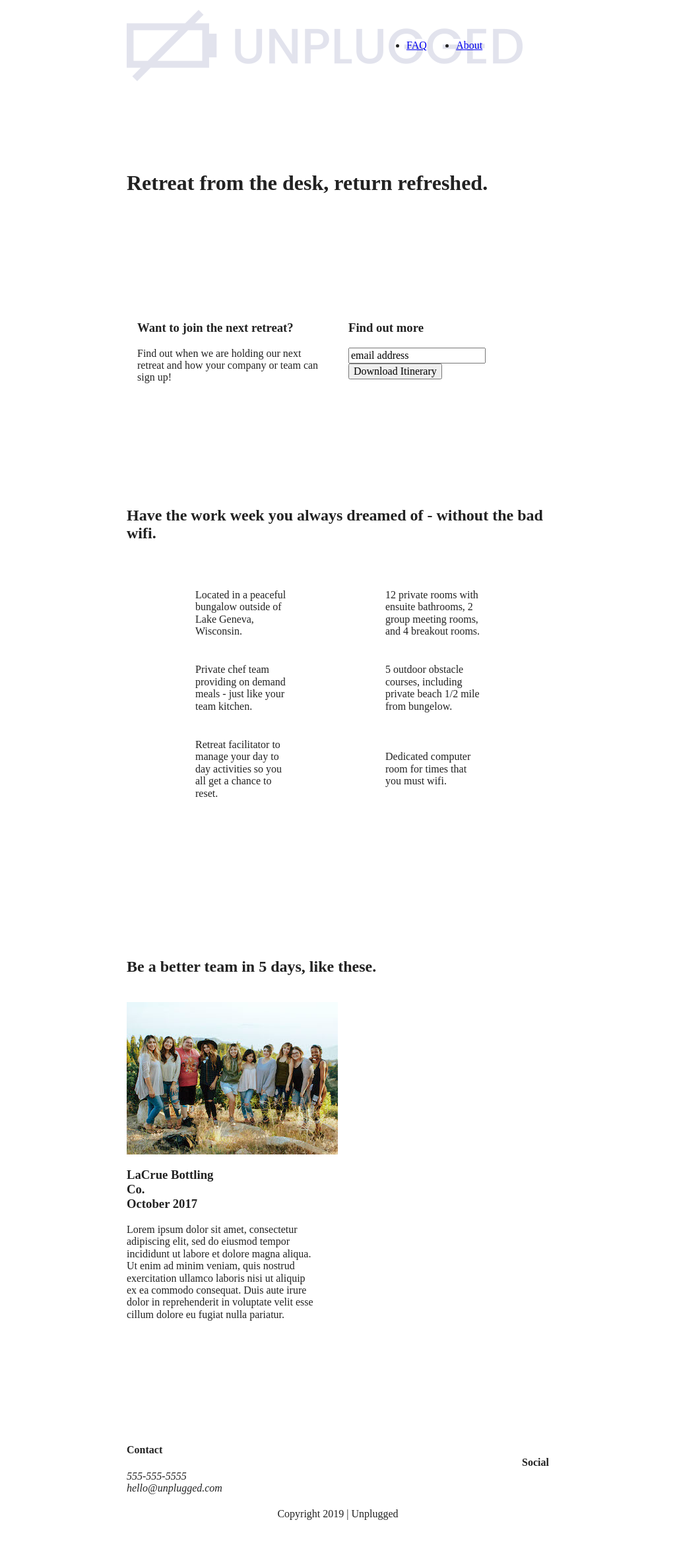
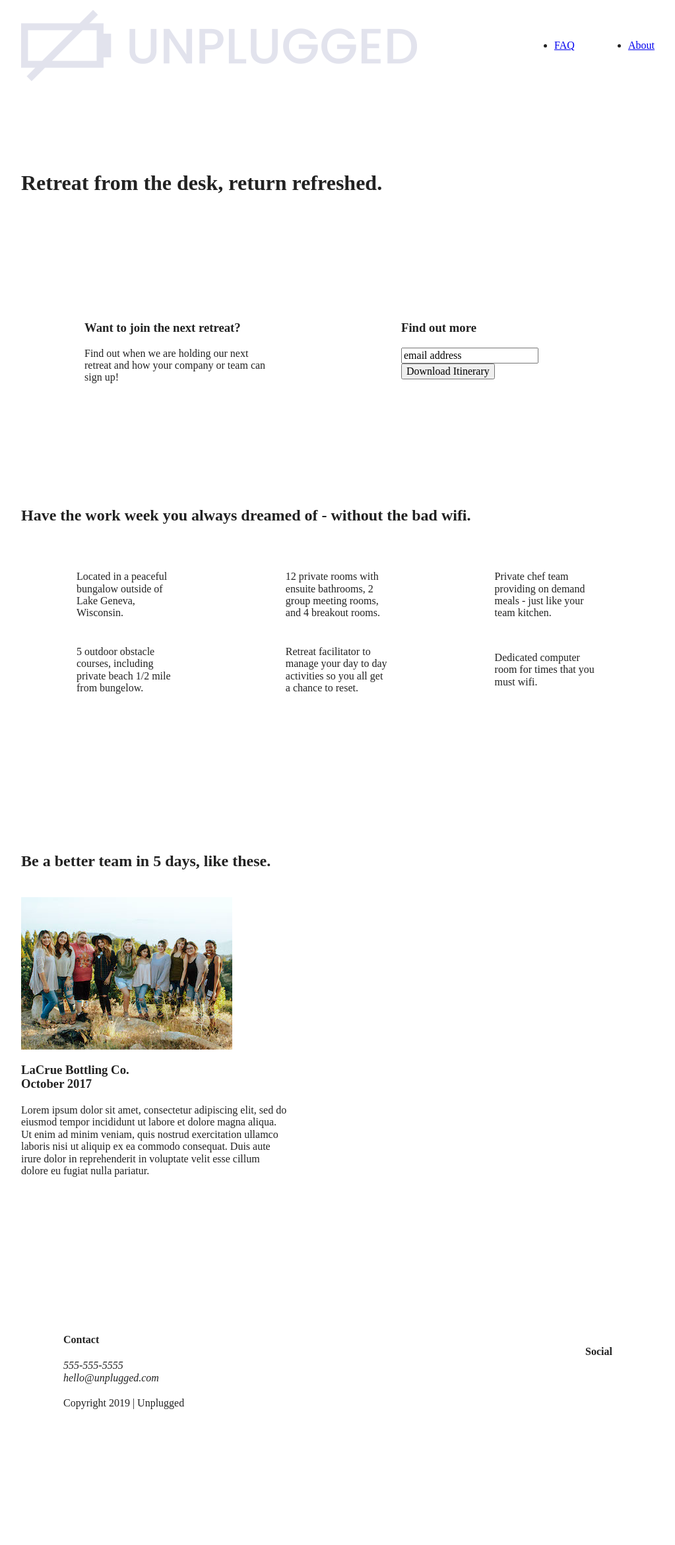
Before and after one commit to tunge1/206-unplugged, a website built with Parcel: page index.html in a window 1280 px wide. Shown: the whole page at 66% size, without its empty margins (128-1151 px from the left). After the commit the page ends 2272 px from the top, so only its background shows below. Built offline with nearby package versions, Linux system fonts and the light colour scheme.

Commit message:
Desktop styles

```diff
--- a/css/main.css
+++ b/css/main.css
@@ -90,6 +90,7 @@ textarea {
 /* --------------- Base Header and Footer Styles ---------------------------- */
 .content-wrapper {
   width: 90%;
+  margin: 50px 0;
 }
 
 header {
@@ -116,12 +117,13 @@ header .content-wrapper a {
 }
 .header-divider {
   width: 100%;
+  height: 1px;
   margin: 10px 0 20px 0;
 }
 
 header nav {
-  display: center;
-  justify-content: center;
+  display: flex;
+  justify-content: space-around;
   align-items: center;
   flex-flow: row wrap;
   width: 60%;
@@ -129,7 +131,10 @@ header nav {
 header nav ul {
   display: flex;
   justify-content: space-around;
-  width: 45%;
+  width: 100%;
+}
+footer {
+  flex-direction: column;
 }
 footer p {
   margin: 0;
@@ -139,7 +144,9 @@ footer .content-wrapper {
   width: 55%;
   margin: 50px 0;
 }
-
+footer .contact {
+  margin-bottom: 50px;
+}
 footer .social-icons {
   display: flex;
   justify-content: space-around;
@@ -153,7 +160,6 @@ footer .social-icons p {
 }
 footer .copyright {
   margin: 20px 0;
-  text-align: center;
 }
 
 /* --------------------- Mobile - Homepage ---------------------------------- */
@@ -166,6 +172,7 @@ footer .copyright {
 aside {
   display: flex;
   justify-content: center;
+  align-items: center;
   flex-flow: row wrap;
 }
 .features {
@@ -178,7 +185,7 @@ aside {
 }
 
 .features article {
-  width: 55%;
+  width: 60%;
   margin: 20px 0;
 }
 .features p {
@@ -188,6 +195,7 @@ aside {
 .features .features-items {
   display: flex;
   justify-content: center;
+  align-items: center;
   flex-flow: row wrap;
 }
 
@@ -216,6 +224,9 @@ aside {
   justify-content: center;
   align-items: center;
   flex-flow: row wrap;
+}
+.contact-content p {
+  margin: 0;
 }
 /* --------------------- Mobile - FAQ ---------------------------------- */
 .faq {
@@ -337,6 +348,7 @@ aside {
 
     header {
       justify-content: space-around;
+      padding: 33px 0;
     }
 
     header .content-wrapper {
@@ -345,7 +357,7 @@ aside {
     }
 
     header nav {
-      width: 40%;
+      width: 20%;
     }
 
     header nav ul {
@@ -398,7 +410,7 @@ aside {
 
     /* Footer */
     footer .content-wrapper {
-        width: 90%
+        width: 65%;
         margin: 100px 0;
     }
 
@@ -432,11 +444,14 @@ aside {
     }
 
     .contact-content {
-      display: flex
+      display: flex;
       justify-content: space-between;
       align-items: flex-start;
     }
     /* FAQ Page */
+    header {
+      padding: 15px 0;
+    }
     .faq .content-wrapper {
       justify-content: space-between;
     }
@@ -450,8 +465,42 @@ aside {
     }
     @media only screen and (min-width: 1200px) {
       /*Desktop styles here*/
+      .content-wrapper {
+        max-width: 960px;
+      }
+    }
+    /* Hero */
+    .hero-area h1 {
+      width: 60%;
+    }
+    /* Aside */
+    aside .content-wrapper {
+      justify-content: space-around;
+    }
+    aside .content-wrapper .form-description,
+    aside .content-wrapper .form {
+      width: 30%;
+    }
+    /* Features */
+    .features h2 {
+      width: 90%;
+    }
+    .features article {
+      flex-basis: 33%;
+    }
+    /* Reviews */
+    .reviews article div {
+      width: 42%;
     }
 
+/* About Page */
+.mission h2, .contact-section .content-wrapper h2 {
+  width: 95%;
+}
+/* FAQ Page */
+.faq h2 {
+  width: 100%;
+}
 /* ==========================================================================
    Print styles.
    Inlined to avoid the additional HTTP request:
```
Also changed, not shown: about/index.html (+1 -1 lines).
